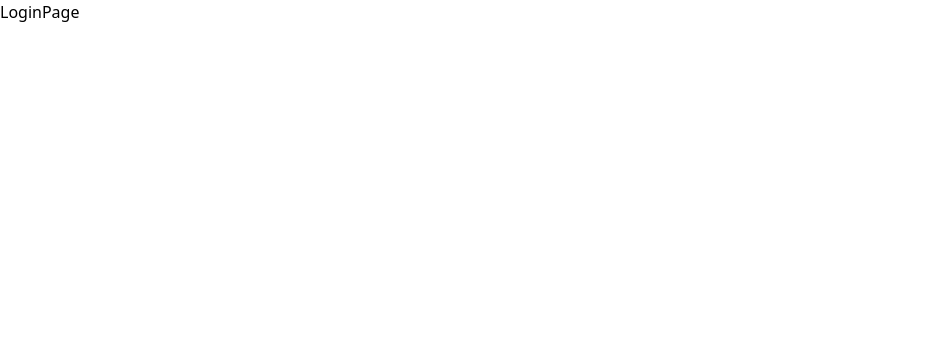
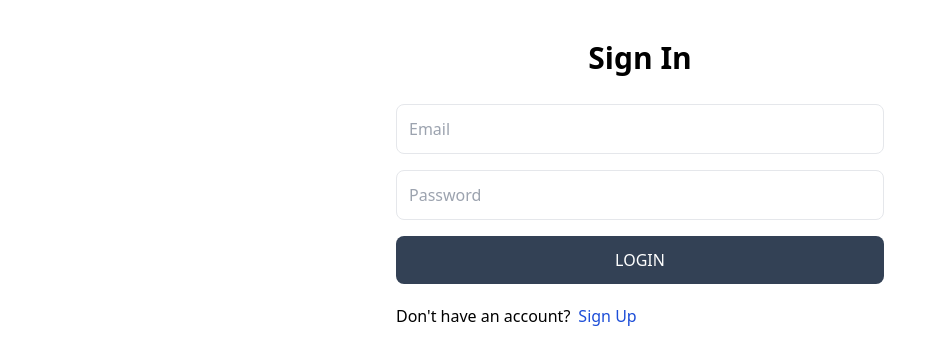
Before and after one commit to suicide-machine/Home-Rental-App-Tutorial, a React (Vite) app in the folder frontend/: page /login in a window 1280 px wide. Shown: the top 364 px of the page, without its empty margins (0-946 px from the left). Built offline with nearby package versions, Linux system fonts and the light colour scheme.

Commit message:
Login page UI

```diff
--- a/frontend/src/pages/LoginPage.jsx
+++ b/frontend/src/pages/LoginPage.jsx
@@ -1,7 +1,49 @@
-import React from "react"
+import React, { useState } from "react"
+import { Link } from "react-router-dom"
 
 const LoginPage = () => {
-  return <div>LoginPage</div>
+  const [email, setEmail] = useState("")
+  const [password, setPassword] = useState("")
+
+  return (
+    <div className="max-w-lg mx-auto p-3">
+      <h1 className="text-3xl text-center my-7 font-semibold">Sign In</h1>
+
+      <form action="" className="flex flex-col gap-4">
+        <input
+          type="email"
+          placeholder="Email"
+          name="email"
+          className="p-3 rounded-lg border"
+          required
+          value={email}
+          onChange={(e) => setEmail(e.target.value)}
+        />
+
+        <input
+          type="password"
+          placeholder="Password"
+          name="password"
+          className="p-3 rounded-lg border"
+          required
+          value={password}
+          onChange={(e) => setPassword(e.target.value)}
+        />
+
+        <button className="bg-slate-700  rounded-lg p-3 text-white uppercase hover:opacity-95 disabled:opacity-80">
+          Login
+        </button>
+      </form>
+
+      <div className="mt-5 flex gap-2">
+        <p>Don't have an account?</p>
+
+        <Link to={"/register"}>
+          <span className="text-blue-700">Sign Up</span>
+        </Link>
+      </div>
+    </div>
+  )
 }
 
 export default LoginPage
```
